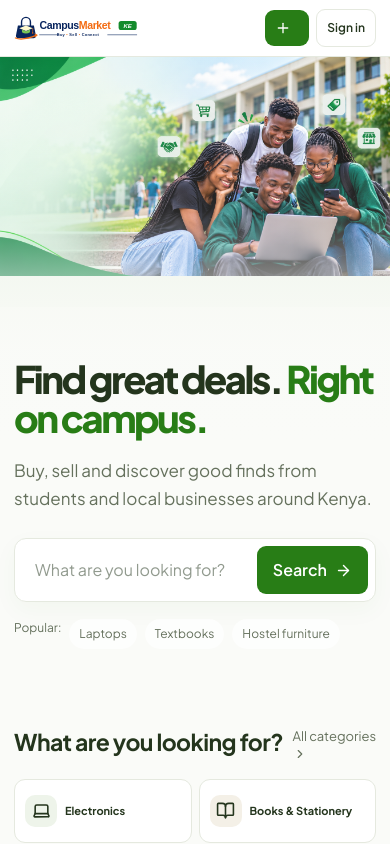
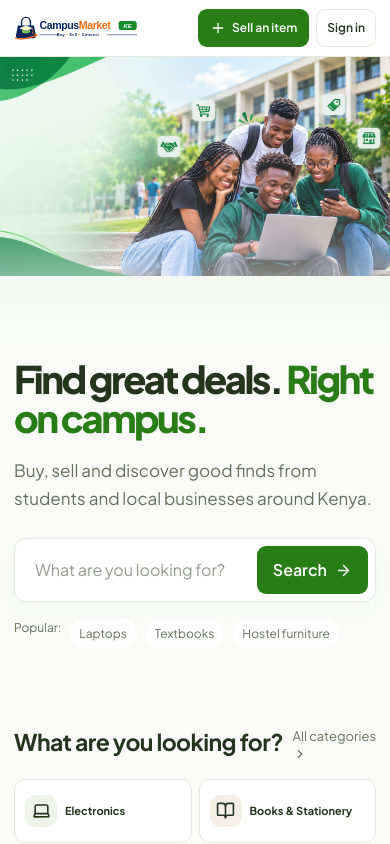
Before and after one commit to jamiljuma2/campusmarketplace, a Next.js app: page / in a window 390 px wide. Shown: the top 844 px of the page. Built offline with nearby package versions, Linux system fonts and the light colour scheme; no server answers; the database is empty.

Commit message:
Show sell label in mobile navigation

```diff
--- a/src/app/globals.css
+++ b/src/app/globals.css
@@ -435,3 +435,12 @@ body:has(.home-hero) .site-header-search { display: none; }
 @media (prefers-reduced-motion: reduce) {
   .account-sidebar, .admin-sidebar { transition: none; }
 }
+
+@media (max-width: 760px) {
+  header nav > a[href="/sell"] {
+    gap: 6px !important;
+    padding: 10px 12px !important;
+    font-size: 12px !important;
+    white-space: nowrap;
+  }
+}
```
